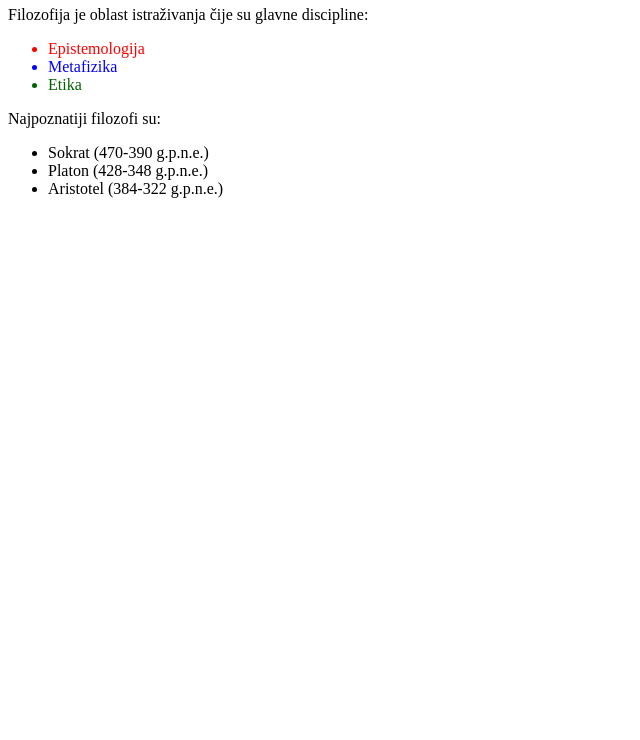
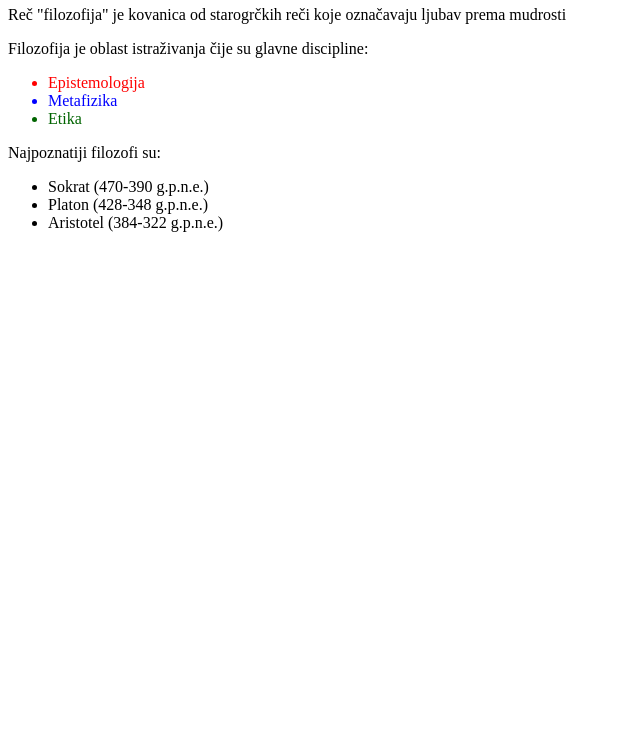
Before and after one commit to Adam873/filozofija, a plain HTML site: page index.html in a window 1280 px wide. Shown: the part 60-800 px from the top of the page, without its empty margins (0-640 px from the left). Drawn offline with Linux system fonts and the light colour scheme.

Commit message:
new paragraph added

```diff
--- a/index.html
+++ b/index.html
@@ -2,6 +2,7 @@
     <h1>FILOZOFIJA</h1>
 </head>
 <body>
+    <p>Reč "filozofija" je kovanica od starogrčkih reči koje označavaju ljubav prema mudrosti</p>
     <p>Filozofija je oblast istraživanja čije su glavne discipline:</p>
     <ul>
         <li style="color:red;">Epistemologija</li>
```
